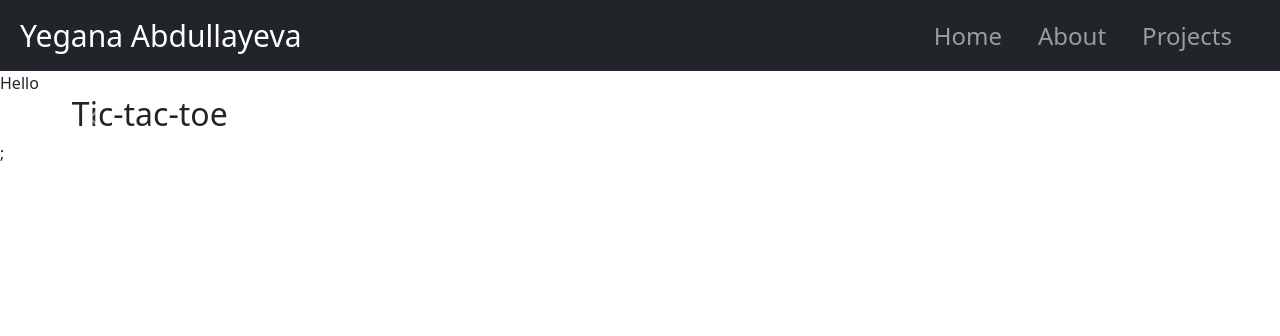
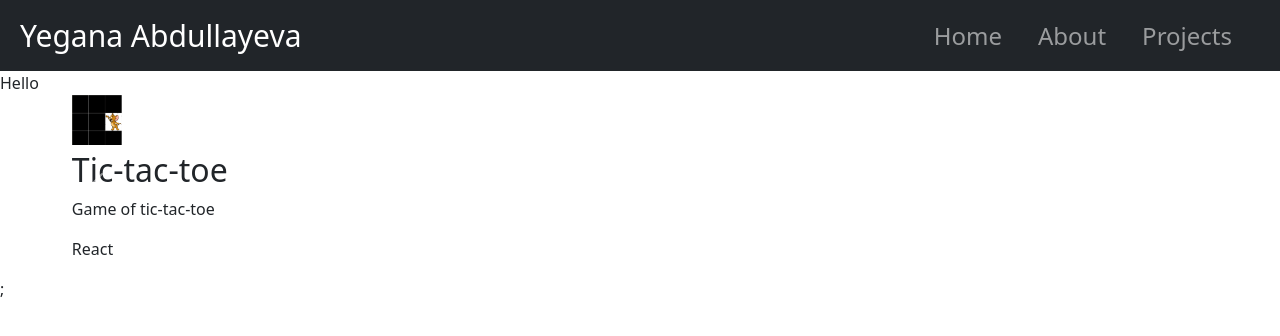
Before and after one commit to YeganaAbd/portfolio, a Next.js app: page /projects in a window 1280 px wide. Shown: the top 336 px of the page. Built offline with nearby package versions, Linux system fonts and the light colour scheme.

Commit message:
pictures of projects

```diff
--- a/ProjectsData/index.js
+++ b/ProjectsData/index.js
@@ -3,11 +3,15 @@ const projects = [
     projectName: "Tic-tac-toe",
     description: "Game of tic-tac-toe",
     techStack: "Html, Css, Javascript",
+    link: "https://tender-dubinsky-cd8ffb.netlify.app/",
+    src: "/tic-tac-js.png",
   },
   {
     projectName: "Tic-tac-toe",
     description: "Game of tic-tac-toe",
     techStack: "React",
+    link: "https://optimistic-boyd-bacd74.netlify.app/",
+    src: "/tic-tac-react.png",
   },
 ];
 export default projects;
--- a/pages/projects.js
+++ b/pages/projects.js
@@ -2,6 +2,7 @@ import NavMenu from "../components/NavMenu";
 import Carousel from "react-bootstrap/Carousel";
 import projects from "../ProjectsData/index.js";
 import { useState } from "react";
+import Image from "next/image";
 
 export default function Projects() {
   const [project, setProject] = useState(projects);
@@ -16,13 +17,20 @@ export default function Projects() {
       <div>Hello</div>
       <Carousel activeIndex={index} onSelect={handleSelect}>
         {project.map((pr, index) => {
+          console.log("src", pr.src);
+
           return (
             <Carousel.Item key={index}>
+              <Image
+                width="50px"
+                height="50px"
+                className="d-block w-100"
+                src={pr.src}
+                alt="First slide"
+              />
               <h2>{pr.projectName}</h2>
-              <Carousel.Caption>
-                <p>{pr.description}</p>
-                <p>{pr.techStack}</p>
-              </Carousel.Caption>
+              <p>{pr.description}</p>
+              <p>{pr.techStack}</p>
             </Carousel.Item>
           );
         })}
```
Also changed, not shown: public/tic-tac-js.png (added), public/tic-tac-react.png (added).
